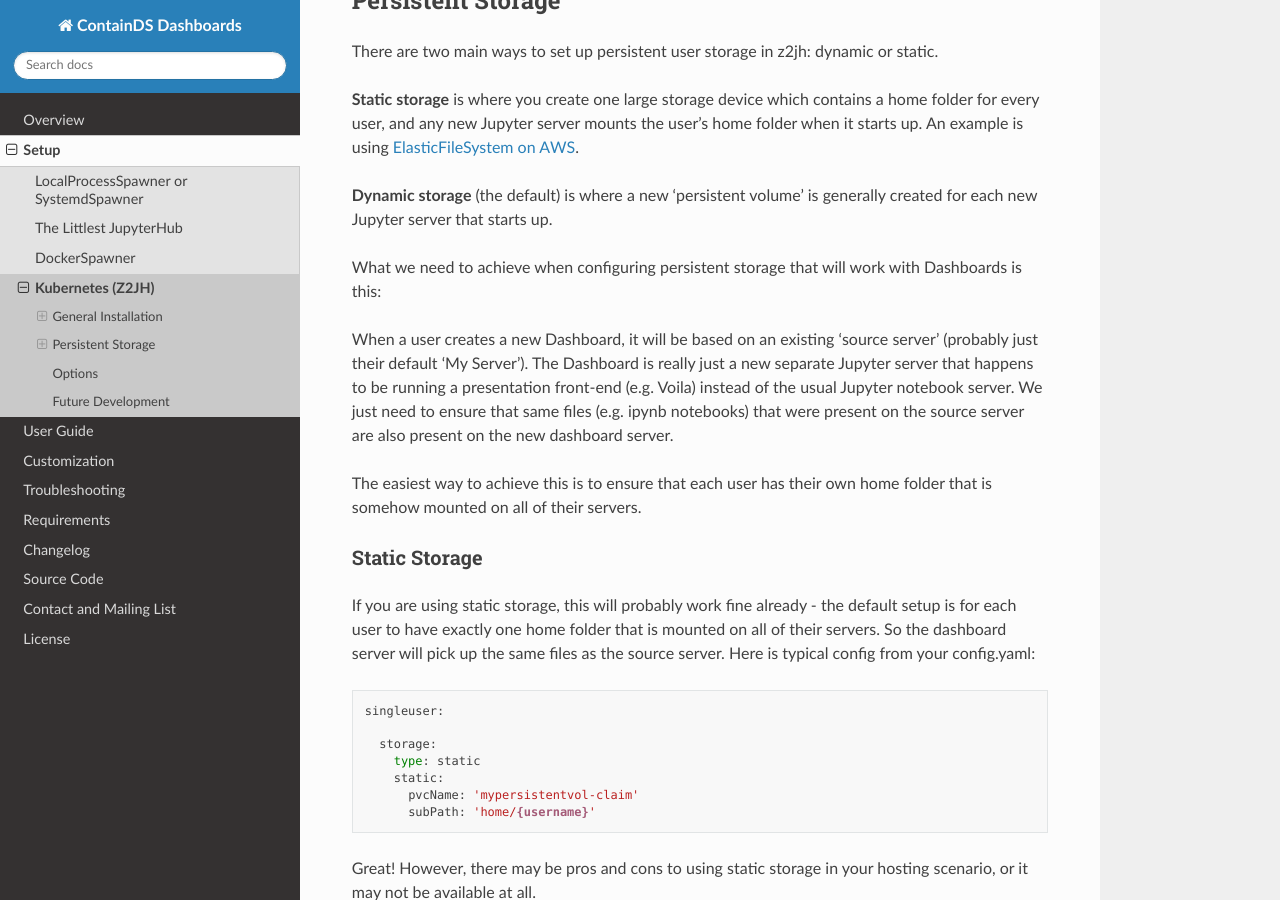
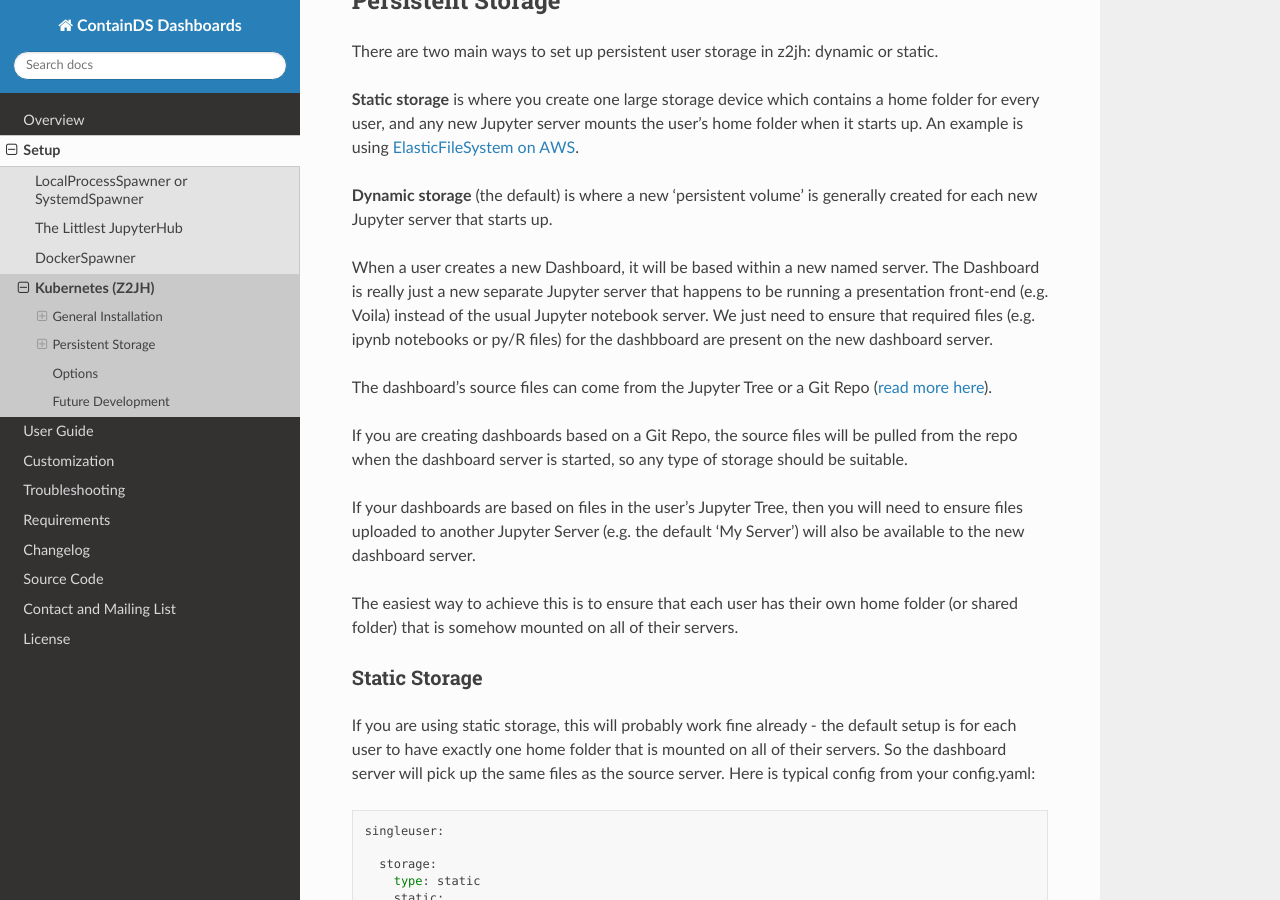
Before and after one commit to ideonate/cdsdashboards, a Sphinx documentation site: the page built from docs/chapters/setup/z2jh.rst, in a window 1280 px wide and 900 px high, scrolled down 1892 px. Built offline with Sphinx 7.4.7 and the Read the Docs theme 2.0.0, drawn with Linux system fonts in a browser that asks for light colours; some of the changed text lies outside the part shown.

Commit message:
hybrid storage for z2jh

```diff
--- a/docs/chapters/setup/z2jh.rst
+++ b/docs/chapters/setup/z2jh.rst
@@ -95,13 +95,19 @@
 
 **Dynamic storage** (the default) is where a new 'persistent volume' is generally created for each new Jupyter server that starts up.
 
-What we need to achieve when configuring persistent storage that will work with Dashboards is this:
+When a user creates a new Dashboard, it will be based within a new named server. The Dashboard is really just a
+new separate Jupyter server that happens to be running a presentation front-end (e.g. Voila) instead of the usual Jupyter notebook server. We just
+need to ensure that required files (e.g. ipynb notebooks or py/R files) for the dashbboard are present on the new dashboard server.
 
-When a user creates a new Dashboard, it will be based on an existing 'source server' (probably just their default 'My Server'). The Dashboard is really just a
-new separate Jupyter server that happens to be running a presentation front-end (e.g. Voila) instead of the usual Jupyter notebook server. We just
-need to ensure that same files (e.g. ipynb notebooks) that were present on the source server are also present on the new dashboard server.
+The dashboard's source files can come from the Jupyter Tree or a Git Repo (:ref:`read more here <prepare_dashboard>`).
 
-The easiest way to achieve this is to ensure that each user has their own home folder that is somehow mounted on all of their servers.
+If you are creating dashboards based on a Git Repo, the source files will be pulled from the repo when the dashboard server is started, so any type of storage
+should be suitable.
+
+If your dashboards are based on files in the user's Jupyter Tree, then you will need to ensure files uploaded to another Jupyter Server (e.g. the default
+'My Server') will also be available to the new dashboard server.
+
+The easiest way to achieve this is to ensure that each user has their own home folder (or shared folder) that is somehow mounted on all of their servers.
 
 Static Storage
 --------------
@@ -175,6 +181,30 @@
 approach will work for you.
 
 
+Hybrid Static/Dynamic
+---------------------
+
+If you feel unable to use Static Storage because it slows down your JupyterLab sessions too much, but don't have a suitable way to share files between Dynamic
+volumes, then a hybrid approach might work.
+
+Your primary persistent storage might be through a dynamic PVC in ReadWriteOnce mode, but you also share a secondary static storage volume:
+
+::
+
+    singleuser:
+      storage:
+        extraVolumes:
+        - name: shared
+          persistentVolumeClaim:
+            claimName: shared-claim
+        extraVolumeMounts:
+        - name: shared
+          mountPath: /home/jovyan/shared
+
+In this scenario, you can instruct your users to use the *shared* folder within Jupyter to hold their dashboard files - perhaps within a further *<username>*
+folder. This way, all dashboard files will be available to all servers, including the dashboard server - and also in their colleagues' own servers too, of
+course.
+
 Options
 ~~~~~~~
 
```
